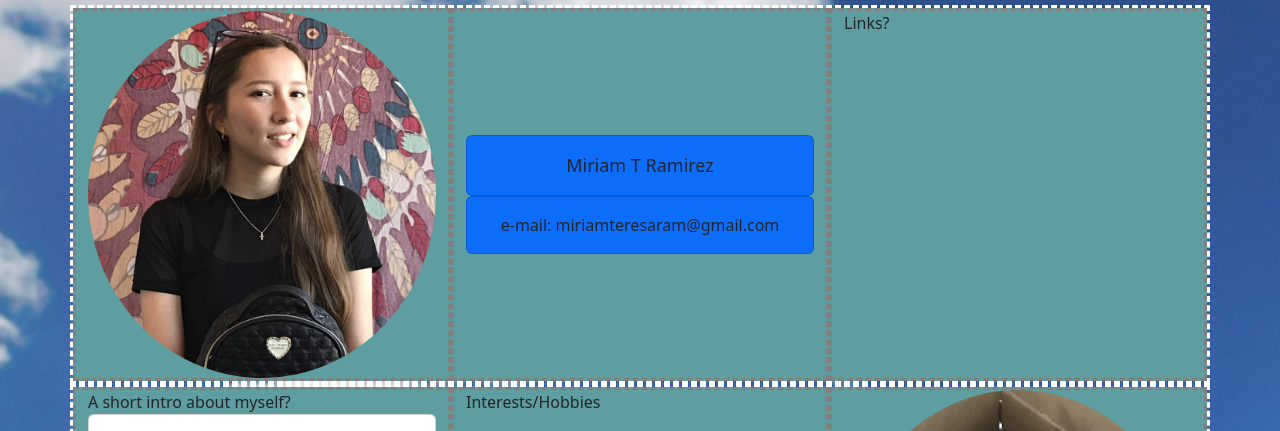
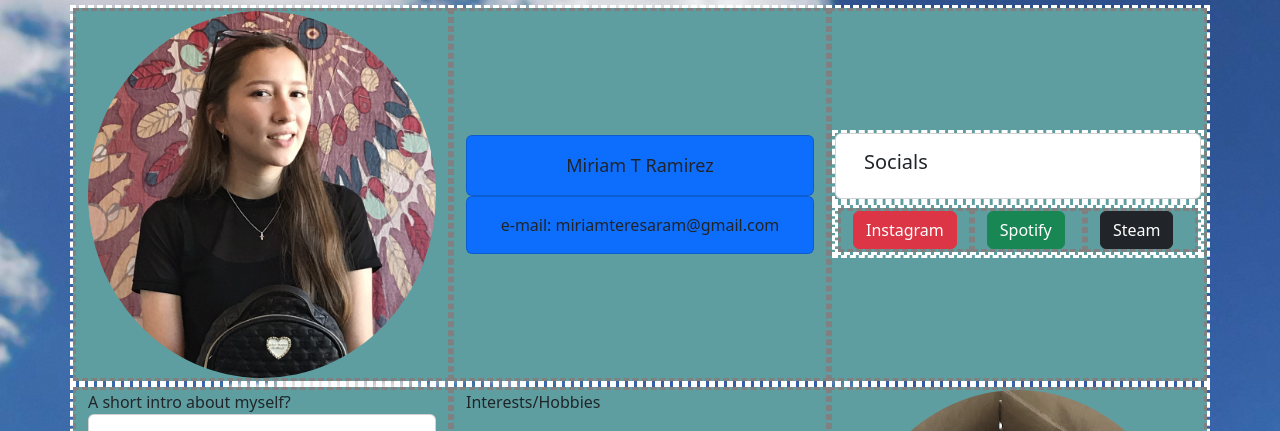
Before and after one commit to miriamrami/meow-port-app, a React (Create React App) app in the folder meow-port-app/: page /AboutMe.js in a window 1280 px wide. Shown: the part 51-482 px from the top of the page. Built offline with nearby package versions, Linux system fonts and the light colour scheme.

Commit message:
centered some cols in the css file, added buttons to js file, and changed the img component in the carousel but i still need to reduced the size of the images and center them

```diff
--- a/meow-port-app/src/AboutMe.js
+++ b/meow-port-app/src/AboutMe.js
@@ -1,6 +1,6 @@
 import React from "react";
 import { Link } from "react-router-dom";
-import { Container, Nav, Navbar, Row, Col, Carousel, Image, Card, CardBody, CardText } from "react-bootstrap";
+import { Container, Nav, Navbar, Row, Col, Carousel, Image, Card, CardBody, CardText, Button } from "react-bootstrap";
 import "./cssFiles//AboutMe.css";
 import myImage from "./imgs/miriamimg.jpg";
 import castleImage from "./imgs/osakaCastle.jpg";
@@ -27,6 +27,7 @@ const AboutMe = () => {
 				<Col>
 					<Image src={myImage} roundedCircle fluid/>
 				</Col>
+
 				<Col className="nameInfoCol">
 					<Card bg="primary">
 						<CardBody>
@@ -39,7 +40,27 @@ const AboutMe = () => {
 						</CardBody>
 					</Card>
 				</Col>
-				<Col> Links? </Col>
+
+				<Col className="socialsCol">
+					<Row>
+						<Card>
+							<Card.Body>
+								<Card.Title>Socials</Card.Title>
+							</Card.Body>
+						</Card>
+					</Row>
+
+					<Row>
+						<Container>
+							<Row>
+								<Col><Button variant="danger" href="https://www.instagram.com/_meowriam_/" target="_blank">Instagram</Button></Col>
+								<Col><Button variant="success" href="https://open.spotify.com/user/mairix3?si=a4411d782b4144c4" target="_blank">Spotify</Button></Col>
+								<Col><Button variant="dark" href="https://steamcommunity.com/id/11151999/" target="_blank">Steam</Button></Col>
+							</Row>
+						</Container>
+					</Row>
+				</Col>
+
 			</Row>
 		</Container>
 		<Container className="c2">
@@ -65,26 +86,26 @@ const AboutMe = () => {
 					<Carousel>
 						<Carousel.Item>
 							<Container className="c4">
-							<Image src={castleImage} text="Slide 1" rounded fluid className="img1"/>
+							<img className="d-block w-100" src={castleImage} alt="First Slide"/>
 							<Carousel.Caption>
-								<h3>Osaka Castle in the Distance</h3>
+								<h3>Title</h3>
 								<p>insert description here?</p>
 							</Carousel.Caption>
 							</Container>
 						</Carousel.Item>
 						<Carousel.Item>
 							<Container>
-							<Image src={towerImage} text="Slide 2" rounded fluid className="img2"/>
+							<img className="d-block w-100" src={towerImage} alt="Second Slide"/>
 							<Carousel.Caption>
-								<h3>Tokyo Tower</h3>
+								<h3>Title</h3>
 								<p>insert description here?</p>
 							</Carousel.Caption>
 							</Container>
 						</Carousel.Item>
 						<Carousel.Item>
-							<Image src={rockefellerImage} text="Slide 3" rounded fluid className="img3" />
+							<img className="d-block w-100" src={rockefellerImage} alt="Third Slide"/>
 							<Carousel.Caption>
-								<h3>Rockerfeller Tower During Christmas</h3>
+								<h3>Title</h3>
 								<p>insert description here?</p>
 							</Carousel.Caption>
 						</Carousel.Item>
--- a/meow-port-app/src/cssFiles/AboutMe.css
+++ b/meow-port-app/src/cssFiles/AboutMe.css
@@ -38,7 +38,9 @@ body{
     font-size: large;
   }
 
-
+ .socialsCol{
+    place-content: center;
+ }
 
 /*EDIT AS PROJECT ADVANCES - USING FOR VISUAL REFERENCE*/
 .row{
@@ -50,3 +52,8 @@ body{
     border-style: dashed;
     border-color: gray;
 }
+
+.c3{
+  place-content: center;
+
+}
```
